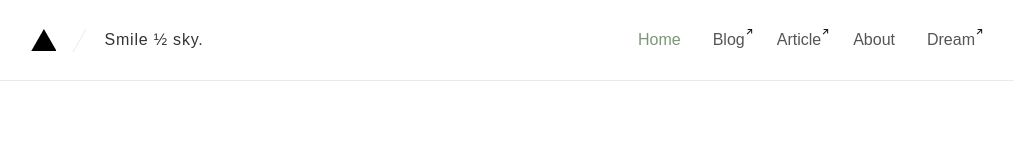
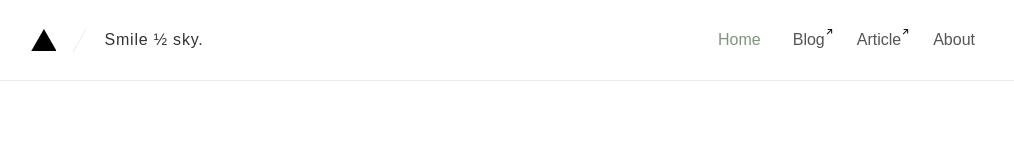
Before and after one commit to smile-sky20/smile1sky-blog, a Next.js app: page / in a window 1280 px wide. Shown: the top 154 px of the page, without its empty margins (121-1135 px from the left). Built offline with nearby package versions, Linux system fonts and the light colour scheme; a web font is replaced by a local one.

Commit message:
feat: 注释掉链接数组中的“Dream”项

```diff
--- a/src/components/Header/links.tsx
+++ b/src/components/Header/links.tsx
@@ -9,7 +9,7 @@ export const linksArr = [
   { name: 'Blog', url: '/blog', svg: true },
   { name: 'Article', url: '/article', svg: true },
   { name: 'About', url: '/about' },
-  { name: 'Dream', url: '/dream', svg: true },
+  // { name: 'Dream', url: '/dream', svg: true },
 ]
 export default function Links() {
   const path = usePathname()
```
